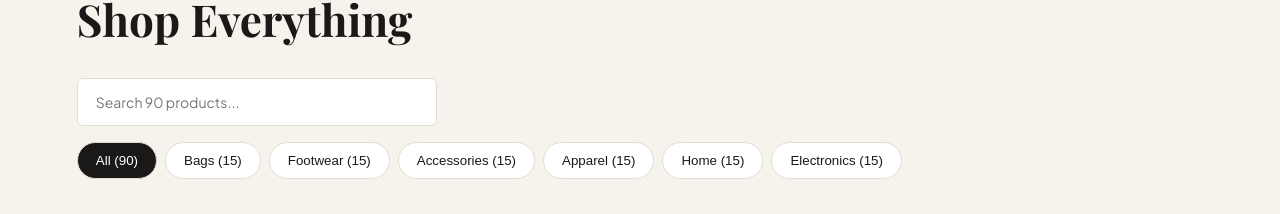
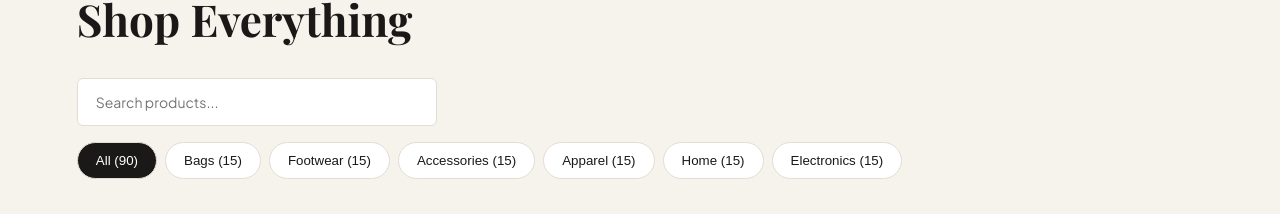
Before and after one commit to Suhirdha24/Mini-E-Commerce-Store, a React (Vite) app in the folder client/: page /shop in a window 1280 px wide. Shown: the part 189-403 px from the top of the page. Built offline with nearby package versions, Linux system fonts and the light colour scheme; no server answers; a web font is replaced by a local one.

Commit message:
changed shop

```diff
--- a/client/src/pages/Shop.jsx
+++ b/client/src/pages/Shop.jsx
@@ -108,32 +108,29 @@ const catalog90 = [
 const getDeduplicatedProducts = () => {
   const uniqueMap = new Map();
 
-  // 1. Load brand-new catalog90 with 90 unique high-resolution images
+  // 1. Load catalog90 items (90 unique curated products)
   catalog90.forEach(item => {
     if (!item || !item.name) return;
-    const key = item.name.toLowerCase().replace(/[^a-z0-9]/g, '');
-    uniqueMap.set(key, item);
+    const nameKey = item.name.toLowerCase().replace(/[^a-z0-9]/g, '');
+    uniqueMap.set(nameKey, item);
   });
 
-  // 2. Merge only newly added admin products
-  let custom = [];
+  // 2. Merge only newly created custom admin products (IDs starting with p-)
   try {
-    custom = JSON.parse(localStorage.getItem('custom_products') || '[]');
+    const custom = JSON.parse(localStorage.getItem('custom_products') || '[]');
+    custom.forEach(item => {
+      if (!item || !item.name) return;
+      const idStr = String(item.id || item._id || '');
+      const nameKey = item.name.toLowerCase().replace(/[^a-z0-9]/g, '');
+      if (idStr.startsWith('p-')) {
+        uniqueMap.set(nameKey, item);
+      }
+    });
   } catch (e) {
-    custom = [];
+    // ignore
   }
 
-  custom.forEach(item => {
-    if (!item || !item.name) return;
-    const key = item.name.toLowerCase().replace(/[^a-z0-9]/g, '');
-    if (!uniqueMap.has(key) || String(item.id || item._id).startsWith('p-')) {
-      uniqueMap.set(key, item);
-    }
-  });
-
-  const result = Array.from(uniqueMap.values());
-  localStorage.setItem('custom_products', JSON.stringify(result));
-  return result;
+  return Array.from(uniqueMap.values());
 };
 
 export default function Shop() {
@@ -166,25 +163,28 @@ export default function Shop() {
         <input
           value={q}
           onChange={e => setQ(e.target.value)}
-          placeholder="Search 90 products..."
+          placeholder="Search products..."
           style={{ maxWidth: '360px' }}
         />
 
         <div style={{ display: 'flex', gap: '8px', flexWrap: 'wrap' }}>
           <button onClick={() => setCat('')} style={{ padding: '10px 18px', background: cat === '' ? 'var(--text-dark)' : '#fff', color: cat === '' ? '#fff' : 'var(--text-dark)', border: '1px solid var(--border-light)', borderRadius: '20px', cursor: 'pointer' }}>
-            All (90)
+            All ({items.length})
           </button>
-          {categories.map(c => (
-            <button key={c} onClick={() => setCat(c)} style={{ padding: '10px 18px', background: cat === c ? 'var(--text-dark)' : '#fff', color: cat === c ? '#fff' : 'var(--text-dark)', border: '1px solid var(--border-light)', borderRadius: '20px', cursor: 'pointer' }}>
-              {c} (15)
-            </button>
-          ))}
+          {categories.map(c => {
+            const count = items.filter(i => i.category === c).length;
+            return (
+              <button key={c} onClick={() => setCat(c)} style={{ padding: '10px 18px', background: cat === c ? 'var(--text-dark)' : '#fff', color: cat === c ? '#fff' : 'var(--text-dark)', border: '1px solid var(--border-light)', borderRadius: '20px', cursor: 'pointer' }}>
+                {c} ({count})
+              </button>
+            );
+          })}
         </div>
       </div>
 
       <div className="grid">
         {filtered.map(p => (
-          <ProductCard key={p.id} p={p} />
+          <ProductCard key={p._id || p.id || p.name} p={p} />
         ))}
       </div>
     </section>
```
